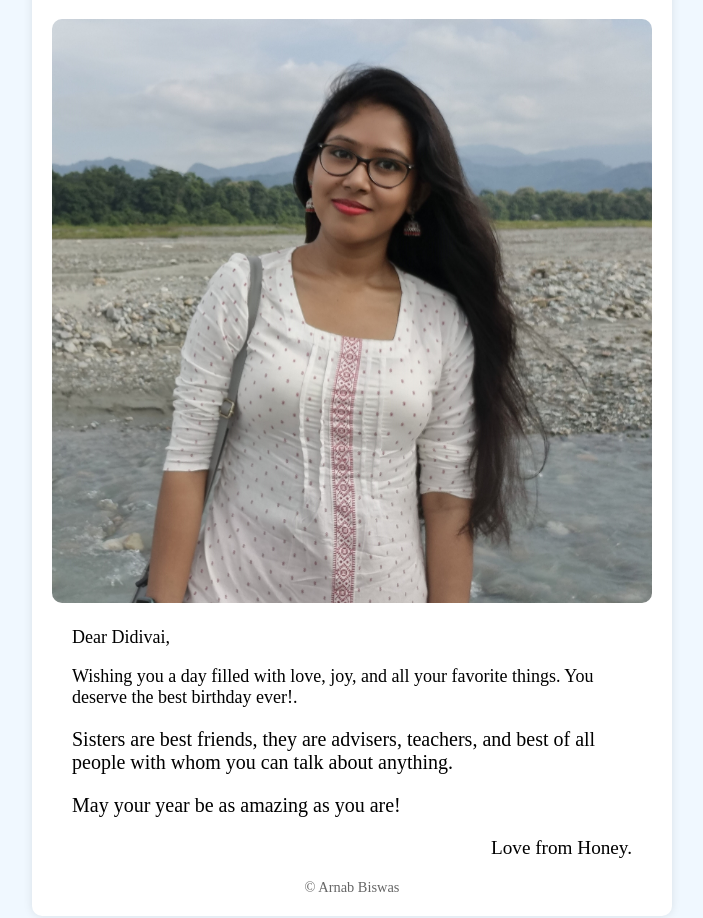
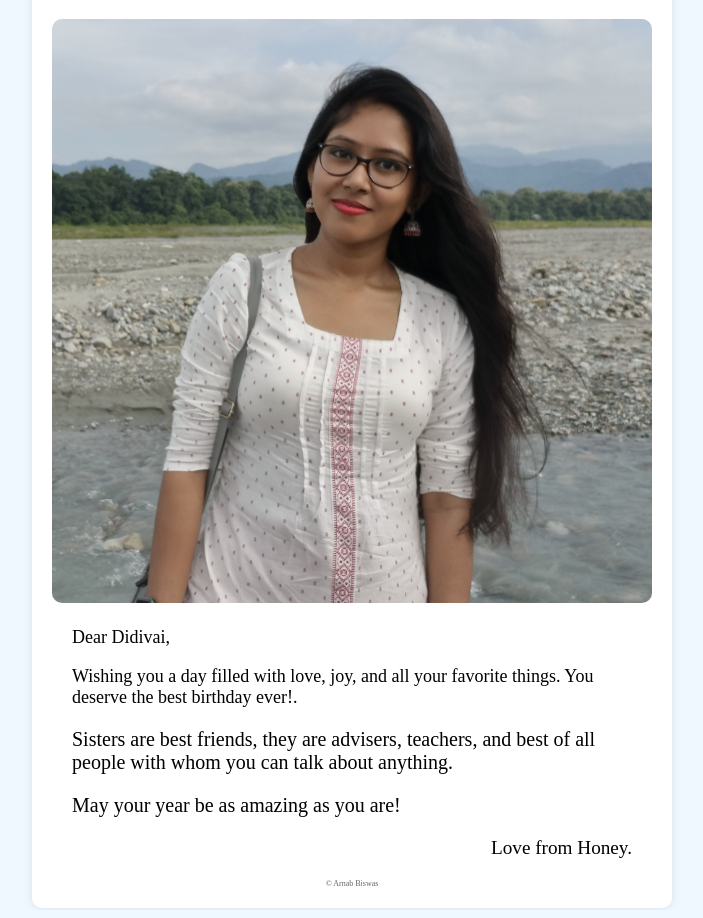
Before and after one commit to bytendpixel/happybirthday-ankita, a plain HTML site: page index.html in a window 1280 px wide. Shown: the part 84-1002 px from the top of the page, without its empty margins (288-991 px from the left). Drawn offline with Linux system fonts and the light colour scheme.

Commit message:
Update index.html

```diff
--- a/index.html
+++ b/index.html
@@ -41,7 +41,7 @@
         }
         .footer {
             margin-top: 20px;
-            font-size: 0.9em;
+            font-size: 8px;
             color: #666;
         }
     </style>
```
